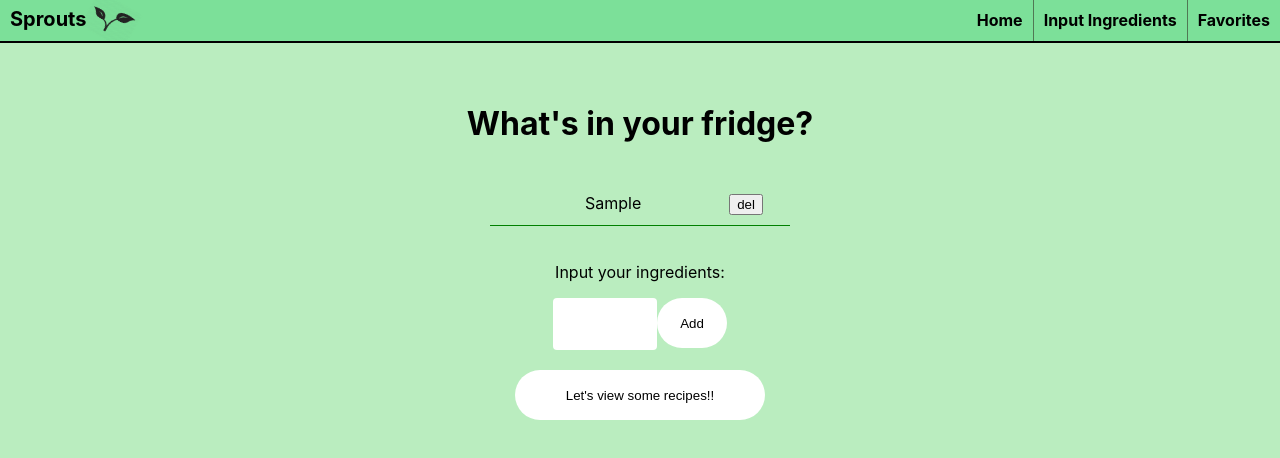
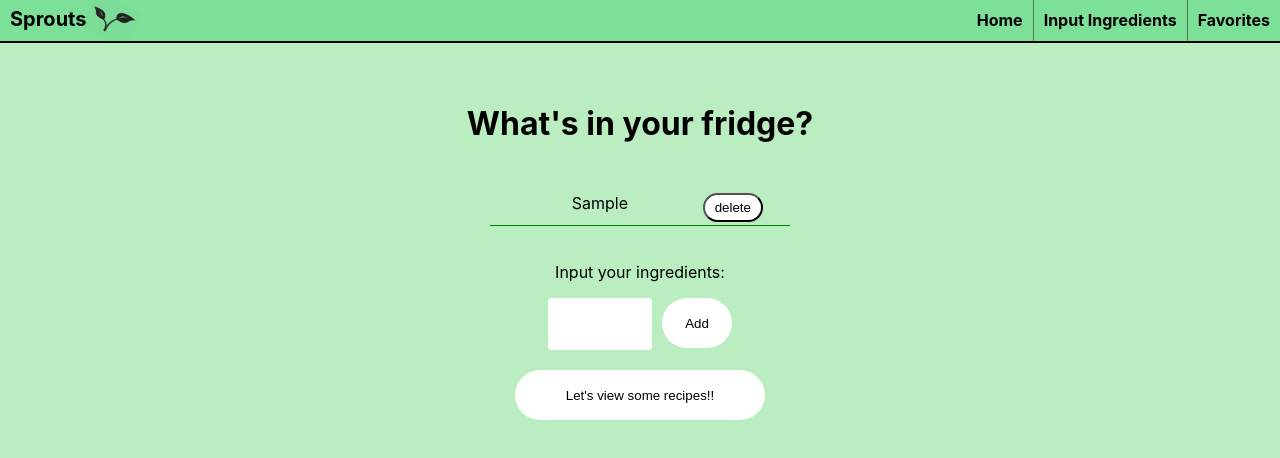
Before and after one commit to nyu-software-engineering/spring-2020-frugal-eye, a React (Create React App) app in the folder front-end/: page /add-ingredients in a window 1280 px wide. Both pictures are taken after typing "Sample" into the empty fields and a click on the input "Add". Shown: the top 458 px of the page. Built offline with nearby package versions, Linux system fonts and the light colour scheme; no server answers.

Commit message:
changed css of delete button

```diff
--- a/front-end/src/AddIngredients.css
+++ b/front-end/src/AddIngredients.css
@@ -33,6 +33,7 @@ ul {
     width: 70px;
     text-decoration: none;
     text-align: center;
+    margin-left: 10px;
 }
 
 .display-ingredients {
@@ -51,6 +52,12 @@ ul {
 .features {
     float: right;
     padding-right: 20px;
+}
+
+.delButton {
+    background-color: white;
+    border-radius: 20px;
+    padding: 5px 10px;
 }
 
 .rec_button {
--- a/front-end/src/AddIngredients.js
+++ b/front-end/src/AddIngredients.js
@@ -39,7 +39,7 @@ const AddIngredients = (props) =>{
                         <div className="each-ingredient">
                             <li key={ingredients}>
                                 {ingredients}
-                                <div className="features"><button id={ingredients} onClick={handleDelete}>del</button></div>
+                                <div className="features"><button className="delButton" id={ingredients} onClick={handleDelete}>delete</button></div>
                             </li>
                         </div>
                     ))}
```
